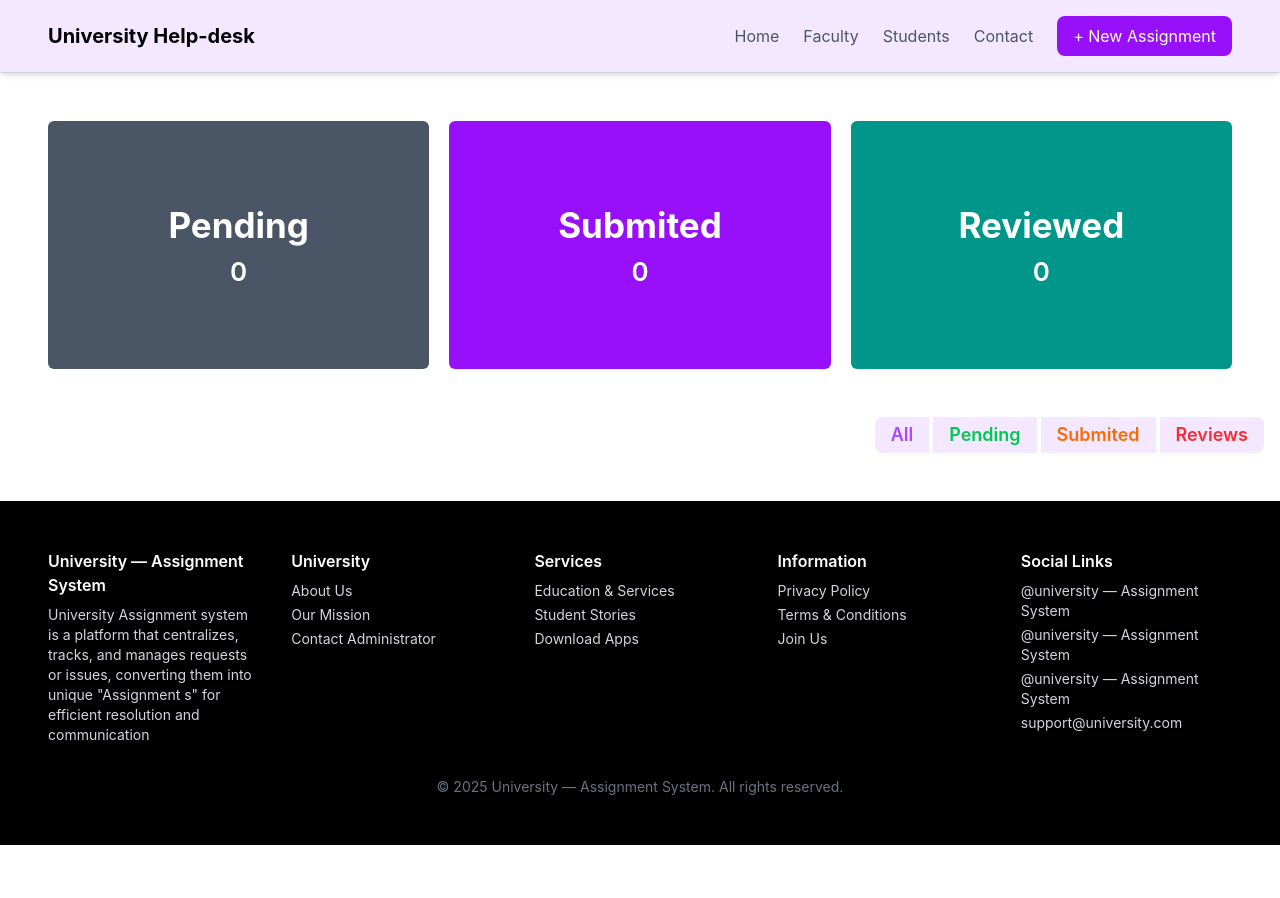
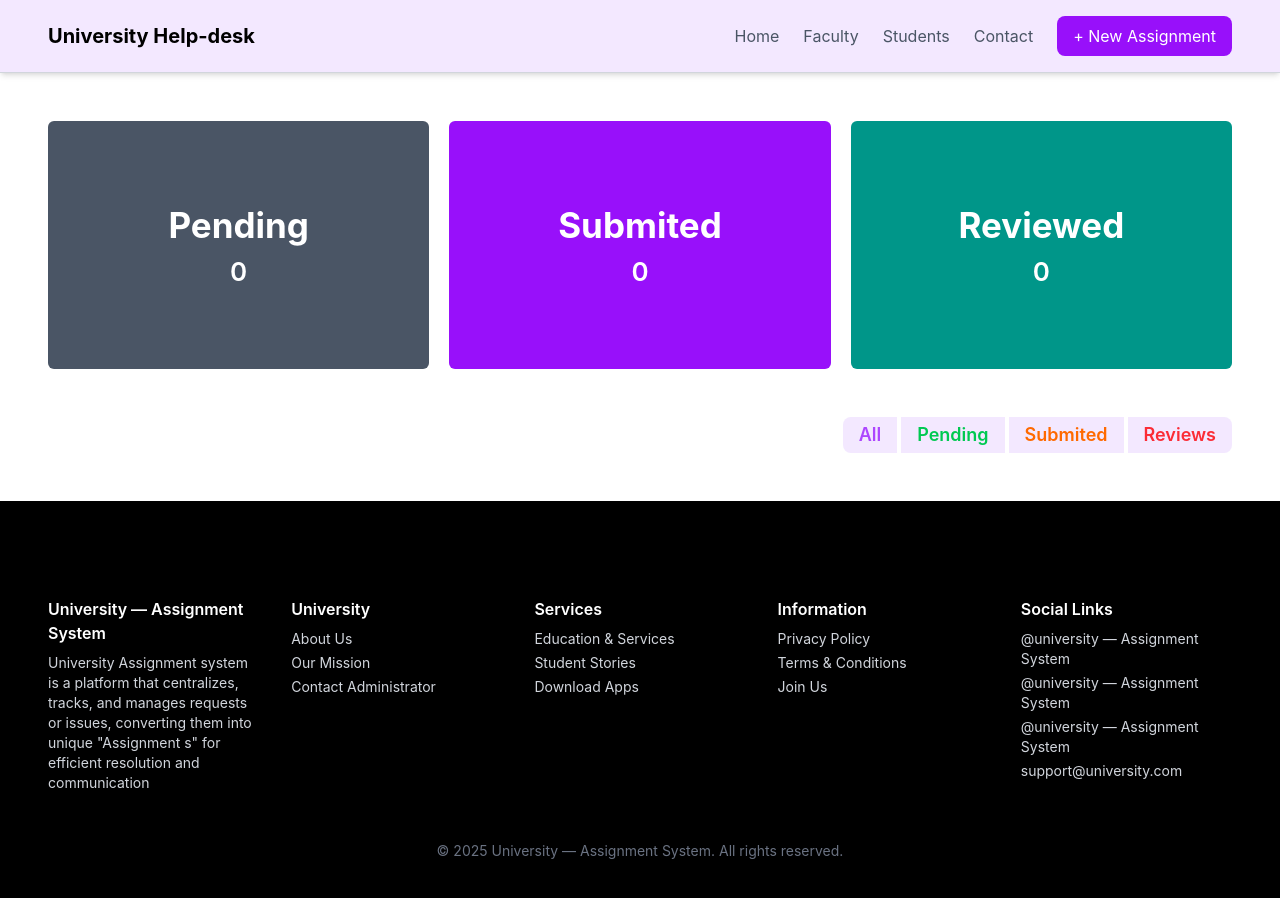
Before and after one commit to sm-sabbir64/University-helpdesk, a React (Vite) app: page / in a window 1280 px wide. Shown: the top 898 px of the page. Before the commit the page ends 845 px from the top, so only its background shows below. Built offline with nearby package versions, Linux system fonts and the light colour scheme.

Commit message:
finished the buttons fixed width

```diff
--- a/src/components/Buttons.jsx
+++ b/src/components/Buttons.jsx
@@ -3,7 +3,7 @@ import Container from "./Container";
 const Buttons = () => {
     return (
         <Container>
-             <div className="flex justify-end gap-1 mb-12">
+             <div className="flex justify-end gap-1 mb-12 my-12 mx-8">
           <button className="bg-purple-100 text-purple-500 px-4 py-1 font-semibold text-lg rounded-l-lg cursor-pointer">
             All
           </button>
--- a/src/components/Footer.jsx
+++ b/src/components/Footer.jsx
@@ -4,7 +4,7 @@ const Footer = () => {
   return (
     <footer className="bg-black text-gray-300 px-8 py-12 ">
       <Container>
-         <div className="grid md:grid-cols-5 gap-8 container mx-auto">
+         <div className="grid md:grid-cols-5 gap-8 container mx-auto my-12 mx-8">
           <div>
             <h3 className="text-white font-semibold mb-2">
               University — Assignment System
--- a/src/components/Navbar.jsx
+++ b/src/components/Navbar.jsx
@@ -5,7 +5,7 @@ const Navbar = () => {
   return (
     <div className=" bg-purple-100 shadow-md border-b-[0.5px] border-gray-300">
       <Container>
-        <nav className="px-8 py-4 flex justify-between items-center container mx-auto">
+        <nav className="px-8 py-4 flex justify-between items-center">
           <h1 className="md:text-xl text-sm font-bold">University Help-desk</h1>
           <div className="md:flex hidden items-center gap-6">
             <a href="#" className="text-gray-600">
```
